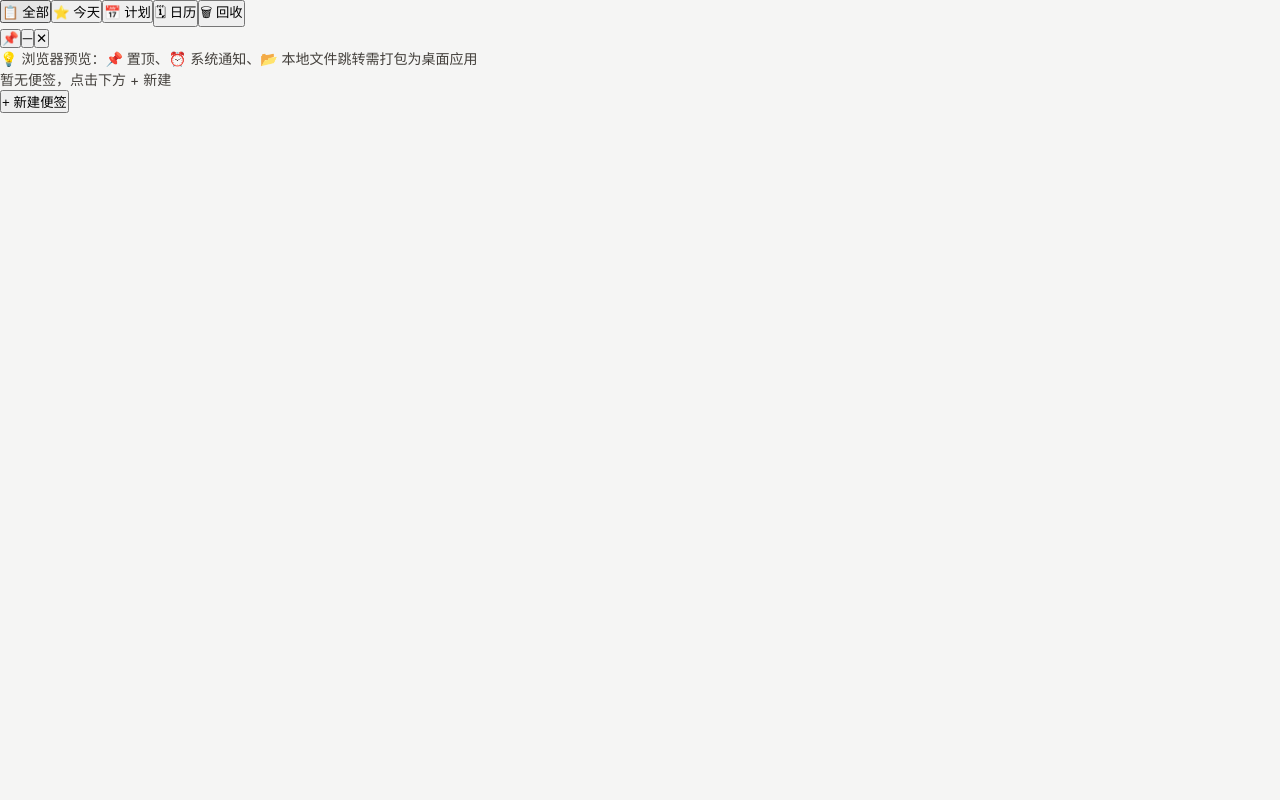
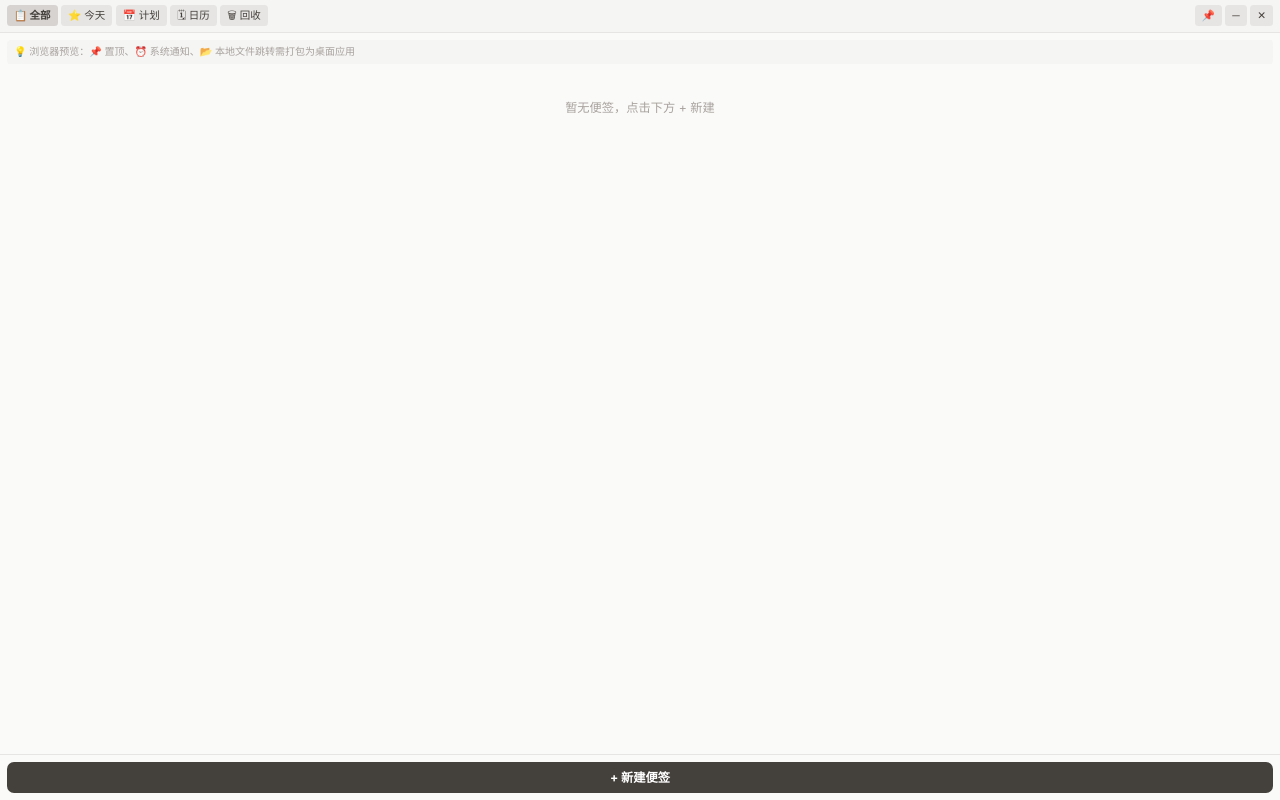
Before and after one commit to GDCP1613157420/bianqian, a React (Vite) app: page / in a window 1280 px wide. Built offline with nearby package versions, Linux system fonts and the light colour scheme.

Commit message:
Fix: restore @tailwind directives in index.css (CSS was missing utilities)

```diff
--- a/src/index.css
+++ b/src/index.css
@@ -1,3 +1,7 @@
+@tailwind base;
+@tailwind components;
+@tailwind utilities;
+
 /* 基础样式 */
 * {
   box-sizing: border-box;
@@ -19,23 +23,12 @@ body {
   overflow: hidden;
 }
 
-/* 自定义滚动条 */
-::-webkit-scrollbar {
-  width: 6px;
-  height: 6px;
-}
-::-webkit-scrollbar-track {
-  background: transparent;
-}
-::-webkit-scrollbar-thumb {
-  background: #d6d3d1; /* stone-300 */
-  border-radius: 3px;
-}
-::-webkit-scrollbar-thumb:hover {
-  background: #a8a29e; /* stone-400 */
-}
+/* 滚动条 */
+::-webkit-scrollbar { width: 6px; height: 6px; }
+::-webkit-scrollbar-track { background: transparent; }
+::-webkit-scrollbar-thumb { background: #d6d3d1; border-radius: 3px; }
+::-webkit-scrollbar-thumb:hover { background: #a8a29e; }
 
-/* 文本截断 */
 .line-clamp-2 {
   display: -webkit-box;
   -webkit-line-clamp: 2;
@@ -43,8 +36,7 @@ body {
   overflow: hidden;
 }
 
-/* 详情面板：浏览器预览下浮在主窗口左侧外部 */
-/* Tauri 模式下整个 DetailPanel 在独立窗口内，不需要此样式 */
+/* 详情面板：浏览器模式下浮在主窗口左侧外 */
 .detail-panel-overlay {
   position: fixed;
   top: 0;
@@ -61,38 +53,19 @@ body {
 }
 
 @keyframes slideIn {
-  from {
-    transform: translateX(-100%);
-    opacity: 0;
-  }
-  to {
-    transform: translateX(0);
-    opacity: 1;
-  }
+  from { transform: translateX(-100%); opacity: 0; }
+  to   { transform: translateX(0);     opacity: 1; }
 }
 
-/* 浏览器模式下让主窗口容器为详情面板让出位置 */
 @media (max-width: 700px) {
-  .detail-panel-overlay {
-    width: 100%;
-    z-index: 10000;
-  }
+  .detail-panel-overlay { width: 100%; z-index: 10000; }
 }
 
-/* 输入框统一风格 */
 input, textarea, select {
   font-family: inherit;
   font-size: inherit;
   color: inherit;
 }
-
-input:focus, textarea:focus, select:focus {
-  outline: none;
-}
-
-/* 隐藏数字输入框微调按钮 */
-input[type="number"]::-webkit-inner-spin-button,
-input[type="number"]::-webkit-outer-spin-button {
-  -webkit-appearance: none;
-  margin: 0;
-}
+input:focus, textarea:focus, select:focus { outline: none; }
+input[type=number]::-webkit-inner-spin-button,
+input[type=number]::-webkit-outer-spin-button { -webkit-appearance: none; margin: 0; }
```
